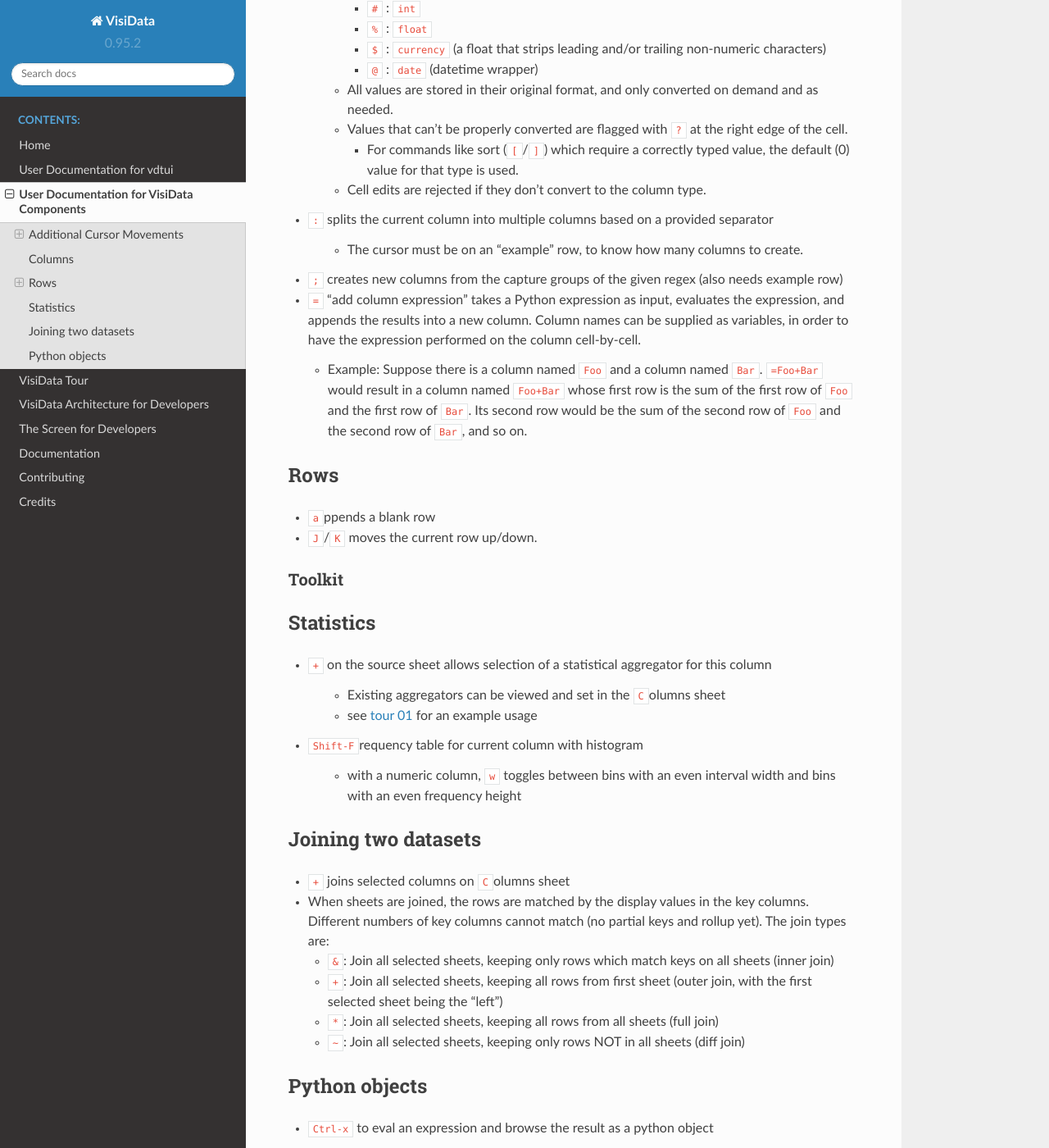
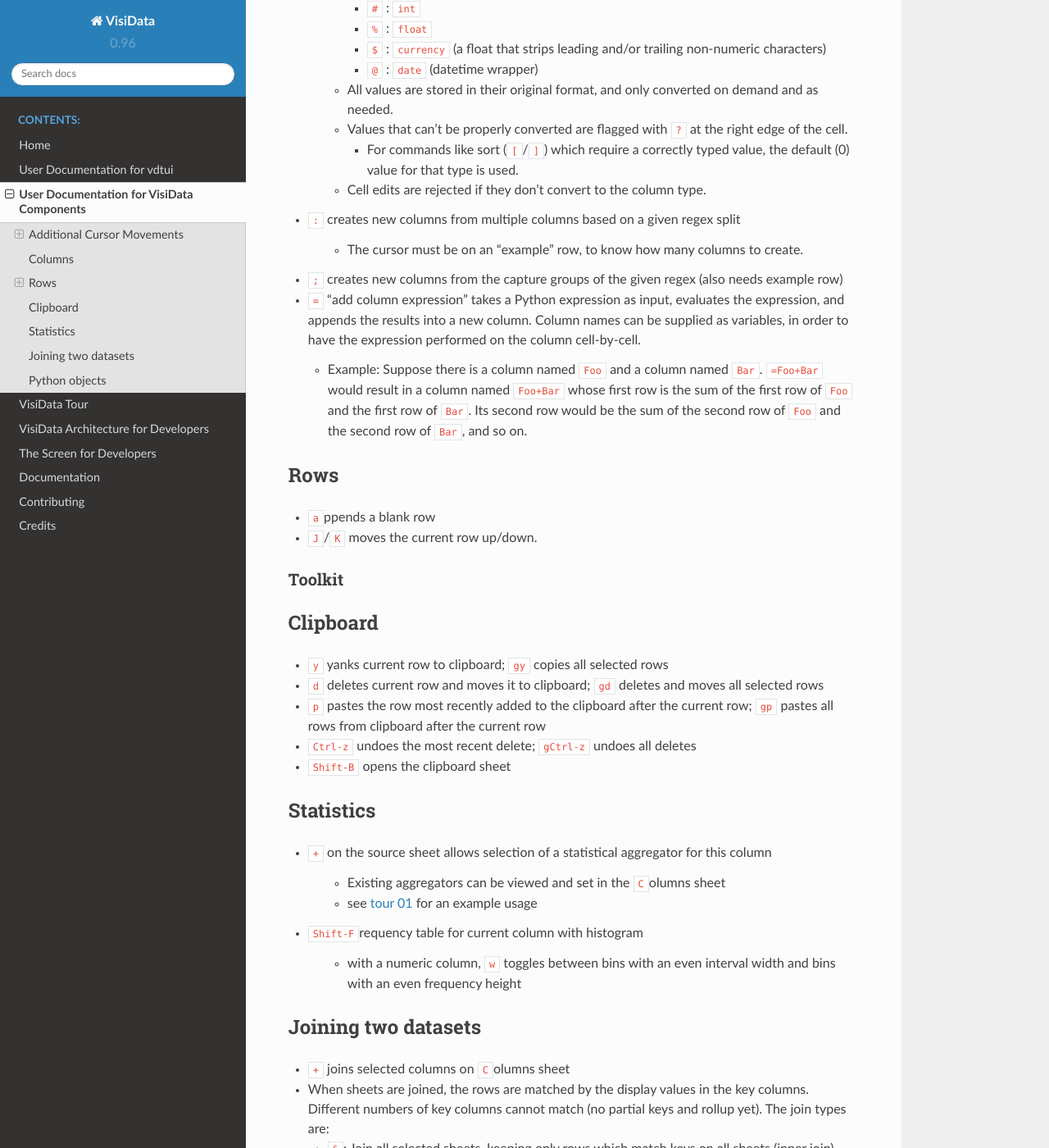
Before and after one commit to saulpw/visidata, a Sphinx documentation site: the page built from docs/vd-guide.rst, in a window 1280 px wide and 1400 px high, scrolled down 883 px. Shown: the whole window at 82% size. Built offline with Sphinx 7.4.7 and the Read the Docs theme 2.0.0, drawn with Linux system fonts in a browser that asks for light colours.

```diff
--- a/docs/architecture.rst
+++ b/docs/architecture.rst
@@ -15,8 +15,7 @@ closer to an RDBMS.
   object.
 
 * Individual cells do not contain arbitrary values, but are extracted by the
-  column from the particular Python object for that row. Unlike in a
-  traditional spreadsheet, this is the primary function of a VisiData column.
+  column from the particular Python object for that row.
 
 Constraining the data to fit within this architecture simplifies the
 implementation and allows for some radical optimizations to data workflow.
--- a/docs/conf.py
+++ b/docs/conf.py
@@ -55,9 +55,9 @@ author = 'Saul Pwanson'
 # built documents.
 #
 # The short X.Y version.
-version = '0.95.2'
+version = '0.96'
 # The full version, including alpha/beta/rc tags.
-release = '0.95.2'
+release = '0.96'
 
 # The language for content autogenerated by Sphinx. Refer to documentation
 # for a list of supported languages.
--- a/docs/home.rst
+++ b/docs/home.rst
@@ -1,6 +1,6 @@
-================
-VisiData v0.95.2
-================
+==============
+VisiData v0.96
+==============
 
 A terminal interface for exploring and arranging tabular data
 
--- a/docs/vd-guide.rst
+++ b/docs/vd-guide.rst
@@ -68,7 +68,7 @@ Columns
 
     -  Cell edits are rejected if they don't convert to the column type.
 
--  ``:`` splits the current column into multiple columns based on a provided separator
+-  ``:`` creates new columns from multiple columns based on a given regex split
 
     -  The cursor must be on an "example" row, to know how many columns to create.
 
@@ -93,8 +93,22 @@ Rows
 
 - ``J``/``K`` moves the current row up/down.
 
+
 Toolkit
 =======
+
+Clipboard
+---------
+
+- ``y`` yanks current row to clipboard; ``gy`` copies all selected rows
+
+- ``d`` deletes current row and moves it to clipboard; ``gd`` deletes and moves all selected rows
+
+- ``p`` pastes the row most recently added to the clipboard after the current row; ``gp`` pastes all rows from clipboard after the current row
+
+- ``Ctrl-z`` undoes the most recent delete; ``gCtrl-z`` undoes all deletes
+
+- ``Shift-B`` opens the clipboard sheet
 
 Statistics
 ----------
@@ -108,6 +122,7 @@ Statistics
 -  ``Shift-F``\ requency table for current column with histogram
 
     - with a numeric column, ``w`` toggles between bins with an even interval width and bins with an even frequency height
+
 
 Joining two datasets
 --------------------
--- a/docs/vdtui-guide.rst
+++ b/docs/vdtui-guide.rst
@@ -38,7 +38,7 @@ Moving the cursor
 
 - ``/``/``?`` search this column forward/backward with regex search; ``g/``/``g?`` search all columns.
 
-  - ``n``/``p`` move the cursor to the next/previous match.
+  - ``n``/``N`` move the cursor to the next/previous match.
 
 
 Manipulating Sheet Contents
--- a/setup.py
+++ b/setup.py
@@ -3,7 +3,7 @@
 from setuptools import setup
 # tox can't actually run python3 setup.py: https://github.com/tox-dev/tox/issues/96
 #from visidata import __version__
-__version__ = '0.95.2'
+__version__ = '0.96'
 
 setup(name='visidata',
       version=__version__,
```
Also changed, not shown: other parts of docs/vdtui-guide.rst (+0 -2 lines), CHANGELOG.md (+15 -1 lines), README.md (+1 -1 lines), 2 other files.
